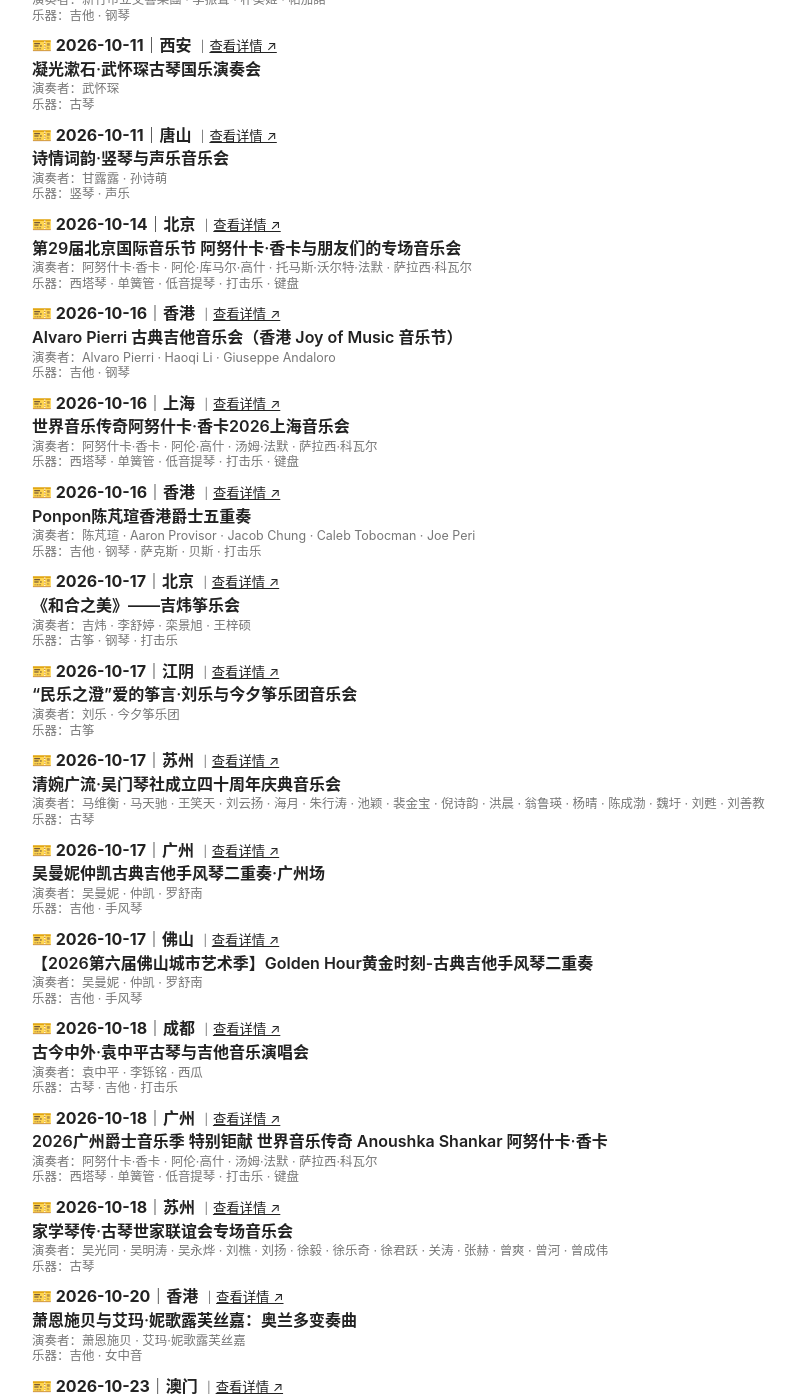
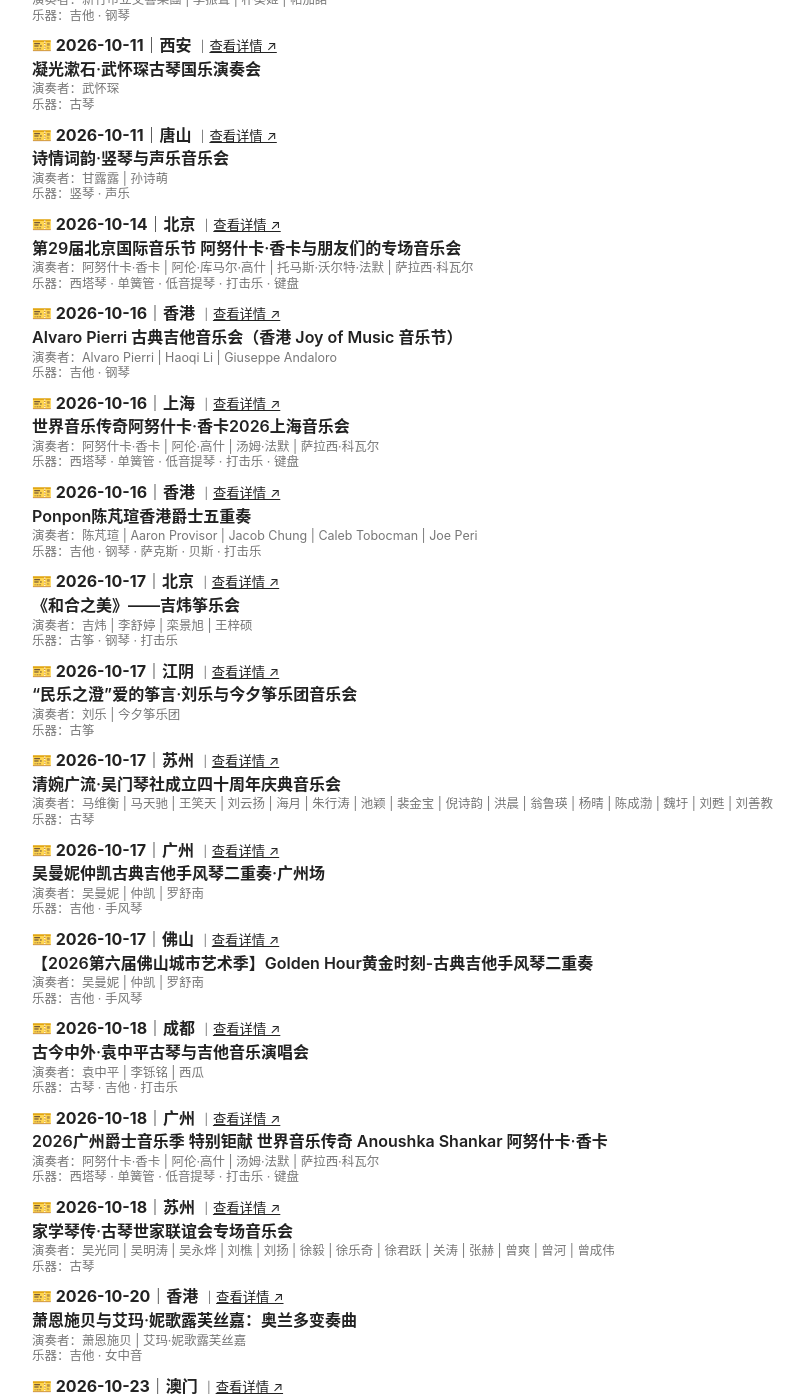
Before and after one commit to KeenKwok/boxianji, a Jekyll site: the page built from attention/index.md, in a window 1280 px wide and 1400 px high, scrolled down 378 px. Shown: the whole window, without its empty margins (228-1031 px from the left). Built offline with Jekyll 4.4.1, drawn with Linux system fonts in a browser that asks for light colours; some of the changed text lies outside the part shown.

```diff
--- a/attention/index.md
+++ b/attention/index.md
@@ -78,7 +78,7 @@ title: 演出情报
     line-height:1.25;
     color:#777;
   ">
-    演奏者：{{ event.performers | join: " · " }}
+    演奏者：{{ event.performers | join: " | " }}
   </div>
   {% endif %}
 
@@ -174,7 +174,7 @@ title: 演出情报
     line-height:1.25;
     color:#999;
   ">
-    演奏者：{{ event.performers | join: " · " }}
+    演奏者：{{ event.performers | join: " | " }}
   </div>
   {% endif %}
 
```
